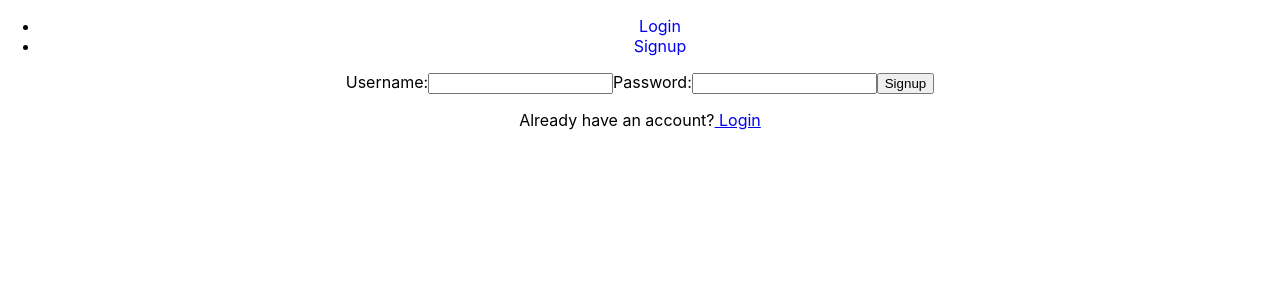
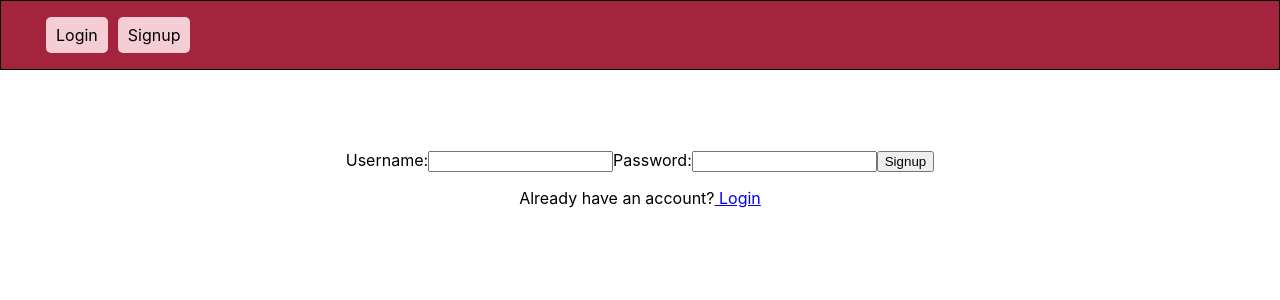
Before and after one commit to JeannetteValencia/icollect-client, a React (Create React App) app: page /signup in a window 1280 px wide. Shown: the top 300 px of the page. Built offline with nearby package versions, Linux system fonts and the light colour scheme.

Commit message:
Step 3 Frontend Authentication Set-up

```diff
--- a/src/App.css
+++ b/src/App.css
@@ -2,16 +2,6 @@
   text-align: center;
 }
 
-.App-logo {
-  height: 40vmin;
-  pointer-events: none;
-}
-
-@media (prefers-reduced-motion: no-preference) {
-  .App-logo {
-    animation: App-logo-spin infinite 20s linear;
-  }
-}
 
 .App-header {
   background-color: #282c34;
@@ -24,15 +14,37 @@
   color: white;
 }
 
-.App-link {
-  color: #61dafb;
+.nav-bar-ul{
+  display: flex;
+  justify-content: space-between;
+}
+.nav-style{
+  border: 1px solid black;
+  background-color:#A5243D;
 }
 
-@keyframes App-logo-spin {
-  from {
-    transform: rotate(0deg);
-  }
-  to {
-    transform: rotate(360deg);
-  }
+.nav-style button{
+  padding: 0.5rem;
 }
+
+.nav-style a{
+  color: black;
+  text-decoration: none;
+}
+.nav-style li {
+  list-style-type: none;
+  line-height: 1rem;
+  background-color: #F4CDD5;
+  border-radius: 5px;
+  padding: 10px;
+  margin: 0 5px;
+}
+
+.auth-form-style {
+  margin: 5rem;
+}
+
+.nav-bar-ul-auth{
+  display: flex;
+  flex-direction: row;
+}
--- a/src/components/auth/Login.js
+++ b/src/components/auth/Login.js
@@ -26,7 +26,7 @@ class Login extends Component {
 
   render() {
     return (
-      <div>
+      <div className="auth-form-style">
         <form onSubmit={this.handleFormSubmit}>
           <label>
             Username:
--- a/src/components/auth/Signup.js
+++ b/src/components/auth/Signup.js
@@ -29,7 +29,7 @@ class Signup extends Component {
 
   render(){
     return(
-      <div>
+      <div className="auth-form-style">
         <form onSubmit={this.handleFormSubmit}>
           <label>
           Username:
--- a/src/components/auth/auth-service.js
+++ b/src/components/auth/auth-service.js
@@ -22,6 +22,11 @@ class AuthService {
     return this.service.post('/login', { username, password }).then(response => response.data);
   };
 
+  logout = () => {
+    return this.service.post('/logout', {}).then(response => response.data);
+};
+
+
 }
 
 // class AuthService is used to organize and group the methods.
--- a/src/components/navbar/Navbar.js
+++ b/src/components/navbar/Navbar.js
@@ -17,13 +17,14 @@ class Navbar extends Component {
     if (userIsLoggedIn) {
       return (
         <nav className="nav-style">
-          <ul>
-            {userIsLoggedIn && <li>Welcome, {userData.username}</li>}
+          <ul className="nav-bar-ul">
             <li>
               <Link to="/collections" style={{ textDecoration: 'none' }}>
                 Collections
               </Link>
             </li>
+            {userIsLoggedIn &&
+             <li>Welcome {userData.username}!</li>}
             <li>
               <Link to="/">
                 <button onClick={() => this.logoutUser()}>Logout</button>
@@ -36,7 +37,7 @@ class Navbar extends Component {
       return (
         <div>
           <nav className="nav-style">
-            <ul>
+            <ul className="nav-bar-ul-auth">
               <li>
                 <Link to="/" style={{ textDecoration: 'none' }}>
                   Login
@@ -44,7 +45,7 @@ class Navbar extends Component {
               </li>
               <li>
                 <Link to="/signup" style={{ textDecoration: 'none' }}>
-                  Signup
+                    Signup
                 </Link>
               </li>
             </ul>
```
Also changed, not shown: src/components/collections/previous.js (added, +61 -0 lines).
